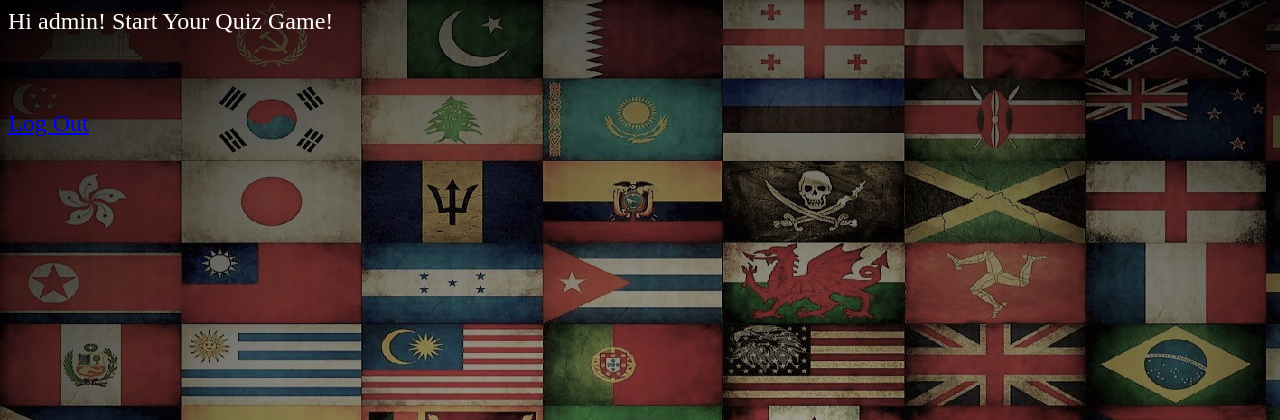
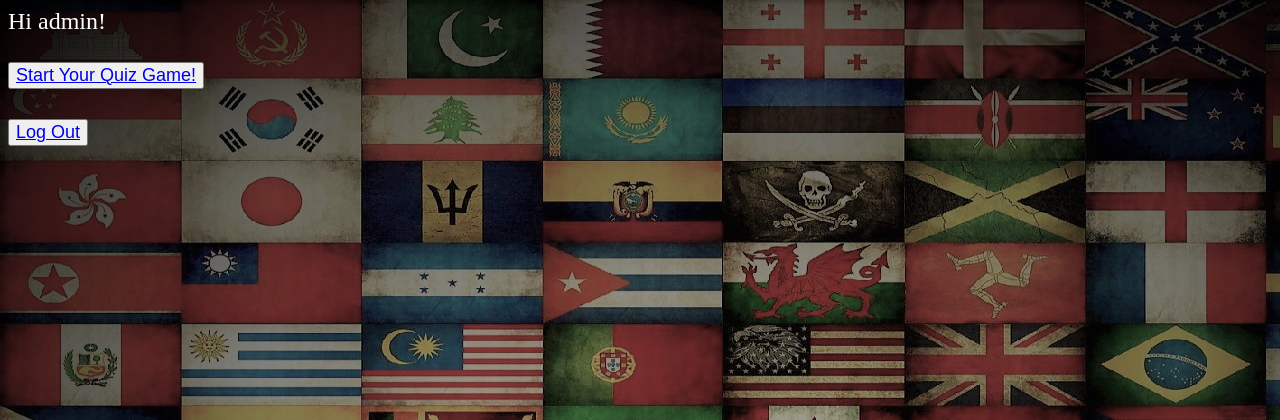
Before and after one commit to LukaszWypych19/WSB_credit_project, a Django app: page / in a window 1280 px wide. Shown: the top 420 px of the page. Run offline with Django 4.2, Linux system fonts and the light colour scheme; a user stored in the database is signed in; parts of the project's set-up code (start-up, migrations or seed data) failed here and were passed over.

```diff
--- a/game/templates/game/home.html
+++ b/game/templates/game/home.html
@@ -12,11 +12,16 @@
 
 {% if user.is_authenticated %}
   Hi {{ user.username }}!
+<br>
+<br>
+<button style="margin-bottom:30px;" type="button">
+<a href="{% url 'game:index' %}"><font size="4">Start Your Quiz Game!</font></a>
+</button><br>
 
-Start Your Quiz Game!
-<p><a href="{% url 'index' %}"></a></p><br>
+<button style="margin-bottom:30px;" type="button">
+<a href="{% url 'logout' %}"><font size="4">Log Out</font></a>
+</button>
 
-<p><a href="{% url 'logout' %}">Log Out</a></p>
 {% else %}
  <h2><p>You are not logged in</p></h2>
 
```
